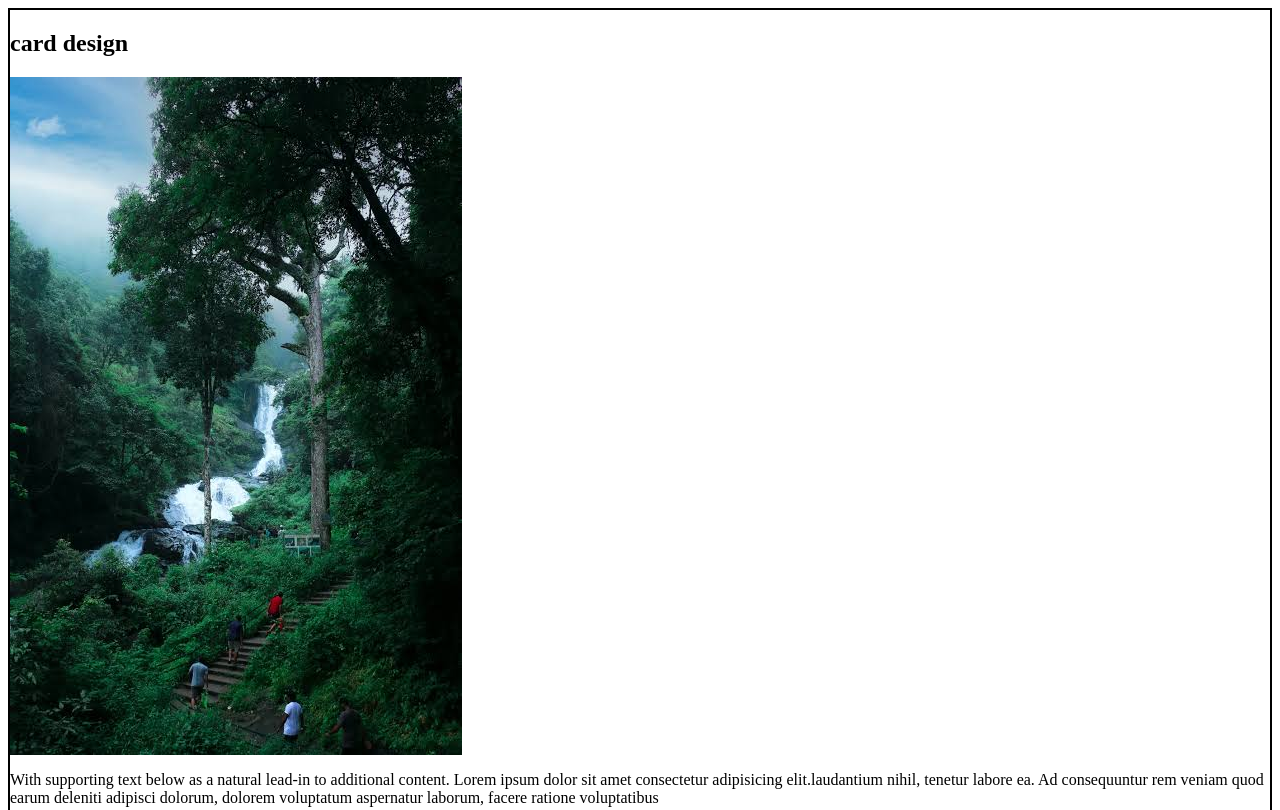
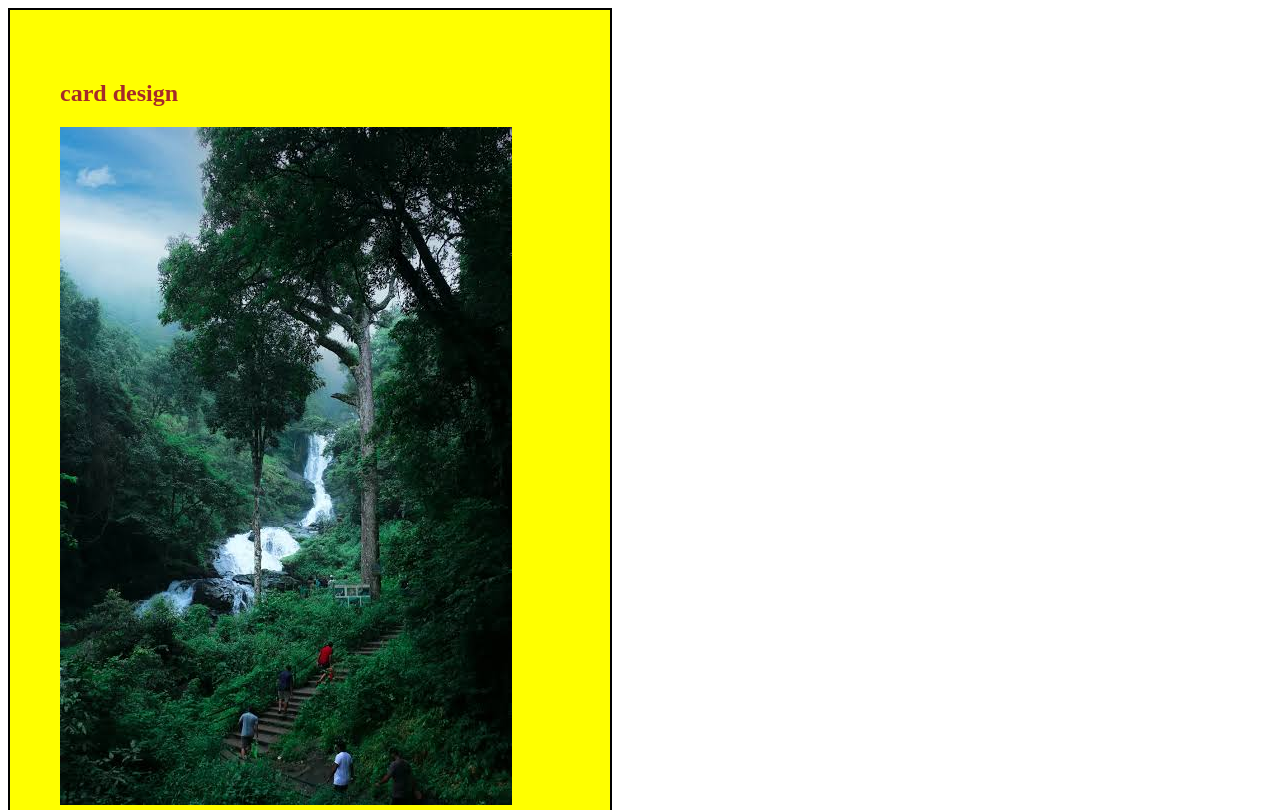
Before and after one commit to rashyandezhilan/javascript, a plain HTML site: page js/index.html in a window 1280 px wide. Shown: the top 810 px of the page. Drawn offline with Linux system fonts and the light colour scheme.

Commit message:
change done

```diff
--- a/js/card.js
+++ b/js/card.js
@@ -4,10 +4,12 @@ var body = document.querySelector('body')
 
 var heading = document.createElement('h2')
 heading.innerHTML= " card design "
+heading.style=`color: brown`
 
 var image = document.createElement('img')
 image.src="img2.jpeg"
-image.style =' maxwidth:auto  '
+image.style =` maxwidth:auto
+               maxheight : auto `
 
 
 
@@ -22,13 +24,21 @@ para.style= 'cursor:pointer '
 var btn = document.createElement('btn')
 btn.innerHTML= " click me..... "
 
-btn.style ='border: 2px solid black'
+btn.style =`border: 2px dotted black;
+            buttom : 10px ;
+            cursor: pointer;
+            background: white;
+                 `
 
 
 
 var container= document.createElement('div')
-container.style= 'border: 2px solid black '
-                 'width:500px'
+container.style= `border: 2px solid black ;
+                  width: 500px;
+                  background-color: yellow;
+                  padding : 50px ;
+
+                 `
 
 
 body.appendChild(container)
```
Also changed, not shown: js/index.html (+2 -2 lines).
